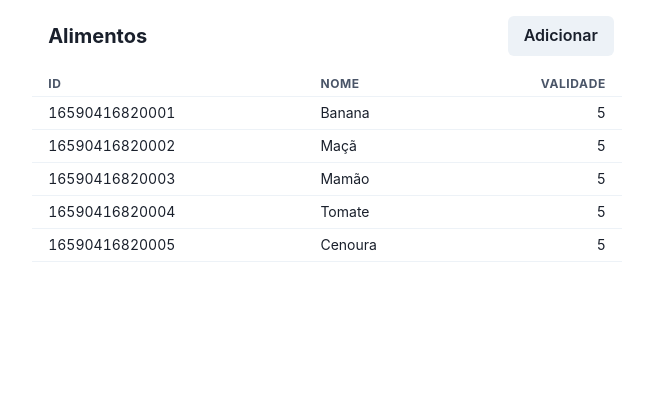
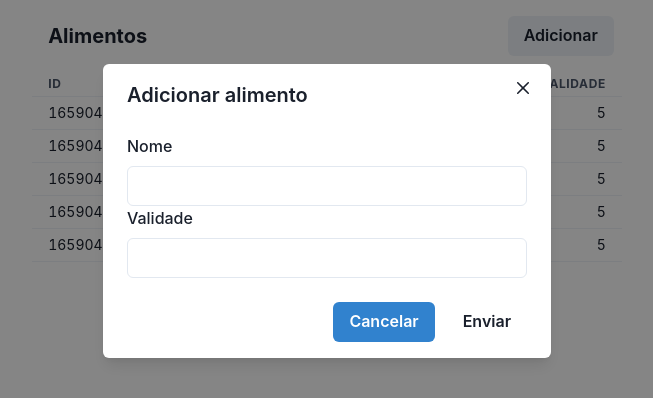
Before and after one commit to souzantero/homy, a React (Create React App) app in the folder client/: page / in a window 1280 px wide. Both pictures are taken after a click on the button "Adicionar". Shown: the top 398 px of the page, without its empty margins (313-966 px from the left). Built offline with nearby package versions, Linux system fonts and the light colour scheme.

Commit message:
feat(client/food): create AddFoodModal component

```diff
--- a/client/src/app/components/FoodTable.tsx
+++ b/client/src/app/components/FoodTable.tsx
@@ -24,7 +24,7 @@ export function FoodTable({
               <Tr key={index}>
                 <Td>{food.id}</Td>
                 <Td>{food.name}</Td>
-                <Td isNumeric>{food.expiresIn} </Td>
+                <Td isNumeric>{food.expiresIn.toString()} </Td>
               </Tr>
             ))
           }
--- a/client/src/app/components/Foods.tsx
+++ b/client/src/app/components/Foods.tsx
@@ -1,16 +1,22 @@
-import { Box, Button, ButtonGroup, Container, Flex, Heading, Skeleton, Spacer } from '@chakra-ui/react'
-
-import { useMemo } from "react"
+import { ChangeEvent, FormEvent, useMemo, useState } from "react"
+import { Box, Button, ButtonGroup, Container, Flex, FormControl, FormLabel, Heading, Input, Modal, ModalBody, ModalCloseButton, ModalContent, ModalFooter, ModalHeader, ModalOverlay, Skeleton, Spacer, useBoolean } from '@chakra-ui/react'
 import { useFoods } from "../hooks/useFoods"
 import { FoodTable } from './FoodTable'
 
 export function Foods() {
-  const { foods } = useFoods()
+  const [isAdd, isAddAction] = useBoolean()
+
+  const { foods, addFood } = useFoods()
   const fetching = useMemo(() => !foods, [foods])
 
+  const handleClickAdd = () => {
+    isAdd ? isAddAction.off() : isAddAction.on()
+  }
+
   if (fetching) return <Skeleton height='20px' />
-
   return (
+    <>
+      <AddFoodModal isOpen={isAdd} onClose={isAddAction.off} onAdd={addFood} />
       <Container padding='2'>
         <Flex padding='2' minWidth='max-content' alignItems='center' gap='2'>
           <Box padding='2'>
@@ -18,12 +24,64 @@ export function Foods() {
           </Box>
           <Spacer />
           <ButtonGroup gap='2'>
-          <Button>Adicionar</Button>
+            <Button onClick={handleClickAdd}>Adicionar</Button>
           </ButtonGroup>
         </Flex>
         <Box marginTop='2'>
           <FoodTable foods={foods || []} />
         </Box>
       </Container>
+    </>
   )
 }
+
+interface AddFoodModalProps {
+  isOpen: boolean,
+  onClose: () => void,
+  onAdd: (params: { name: String, expiresIn: Number }) => void
+}
+
+function AddFoodModal({
+  isOpen,
+  onClose,
+  onAdd
+}: AddFoodModalProps) {
+  const [name, setName] = useState<String>('')
+  const [expiresIn, setExpiresIn] = useState<Number>(0)
+
+  const handleChangeName = (event: ChangeEvent<HTMLInputElement>) => setName(event.target.value)
+  const handleChangeExpiresIn = (event: ChangeEvent<HTMLInputElement>) => setExpiresIn(parseInt(event.target.value))
+  const handleSubmit = (event: FormEvent) => {
+    event.preventDefault()
+    const params = { name, expiresIn}
+    onAdd(params)
+  }
+
+  return (
+    <Modal isOpen={isOpen} onClose={onClose}>
+      <ModalOverlay />
+      <ModalContent as={'form'} onSubmit={handleSubmit}>
+        <ModalHeader>Adicionar alimento</ModalHeader>
+        <ModalCloseButton />
+
+        <ModalBody>
+          <FormControl>
+            <FormLabel>Nome</FormLabel>
+            <Input type='text' required onChange={handleChangeName} />
+          </FormControl>
+          <FormControl>
+            <FormLabel>Validade</FormLabel>
+            <Input type='number' min={0} required onChange={handleChangeExpiresIn}/>
+          </FormControl>
+        </ModalBody>
+
+        <ModalFooter>
+          <Button colorScheme='blue' mr={3} onClick={onClose}>
+            Cancelar
+          </Button>
+          <Button type='submit' variant='ghost'>Enviar</Button>
+        </ModalFooter>
+      </ModalContent>
+    </Modal>
+  )
+}
--- a/client/src/app/hooks/useFoods.ts
+++ b/client/src/app/hooks/useFoods.ts
@@ -1,9 +1,11 @@
 import { useEffect, useState } from "react"
 import { Food } from "../../domain/models/food"
+import { AddFood } from "../../domain/usacases/add-food"
 import { useRepository } from "./useRepository"
 
 export type Result = {
-  foods?: Food[]
+  foods?: Food[],
+  addFood: (params: AddFood.Params) => Promise<void>
 }
 
 export function useFoods(): Result {
@@ -15,5 +17,21 @@ export function useFoods(): Result {
     return () => setFoods([])
   }, [])
 
-  return { foods }
+  const addFood = async (params: AddFood.Params) => {
+    try {
+      if (repository) {
+        const addFood = new AddFood(repository.food)
+        const food = await addFood.add(params)
+        console.log('Alimento adicionado com sucesso')
+      }
+    } catch (error) {
+      if (error instanceof Error) {
+        console.log('Falha ao adicionar alimento', error.message)
+      } else {
+        throw error
+      }
+    }
+  }
+
+  return { foods, addFood }
 }
--- a/client/src/domain/models/food.ts
+++ b/client/src/domain/models/food.ts
@@ -1,7 +1,7 @@
 export type Food = {
-  id: string
+  id: String
   createdAt: Date
   updatedAt?: Date
-  name: string
-  expiresIn: number
+  name: String
+  expiresIn: Number
 }
--- /dev/null
+++ b/client/src/domain/repositories/add-food-repository.ts
@@ -0,0 +1,13 @@
+import { Food } from "../models/food";
+
+export interface AddFoodRepository {
+  add(params: AddFoodRepository.Params): Promise<AddFoodRepository.Result>
+}
+export namespace AddFoodRepository {
+  export type Params = {
+    name: String
+    expiresIn: Number
+  }
+
+  export type Result = Food
+}
--- /dev/null
+++ b/client/src/domain/repositories/load-foods-repository.ts
@@ -0,0 +1,5 @@
+import { Food } from "../models/food";
+
+export interface LoadFoodsRepository {
+  loadAll(): Promise<Food[]>
+}
--- /dev/null
+++ b/client/src/domain/usacases/add-food.ts
@@ -0,0 +1,16 @@
+import { Food } from "../models/food"
+import { AddFoodRepository } from "../repositories/add-food-repository"
+
+export class AddFood {
+  constructor(
+    private readonly addFoodRepository: AddFoodRepository
+  ) { }
+
+  add(params: AddFood.Params): Promise<Food> {
+    return this.addFoodRepository.add(params)
+  }
+}
+
+export namespace AddFood {
+  export type Params = AddFoodRepository.Params
+}
--- a/client/src/infra/repositories/food-memory-repository.ts
+++ b/client/src/infra/repositories/food-memory-repository.ts
@@ -1,4 +1,5 @@
 import { Food } from "../../domain/models/food";
+import { AddFoodRepository } from "../../domain/repositories/add-food-repository";
 import { FoodRepository } from "../../domain/repositories/food-repository";
 
 export class FoodMemoryRepository implements FoodRepository {
@@ -6,6 +7,12 @@ export class FoodMemoryRepository implements FoodRepository {
     private readonly foods: Food[]
   ) { }
 
+  async add(params: AddFoodRepository.Params): Promise<Food> {
+    const food: Food = { id: Date.now().toString(), createdAt: new Date(), ...params }
+    this.foods.push(food)
+    return food
+  }
+
   async loadAll(): Promise<Food[]> {
     return this.foods
   }
```
Also changed, not shown: client/src/domain/repositories/food-repository.ts (+3 -4 lines). Lines whose indentation alone changed are shown as unchanged.
